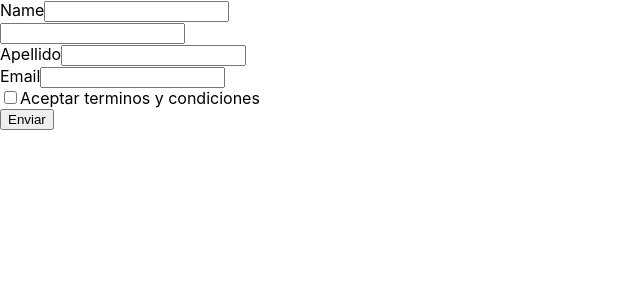
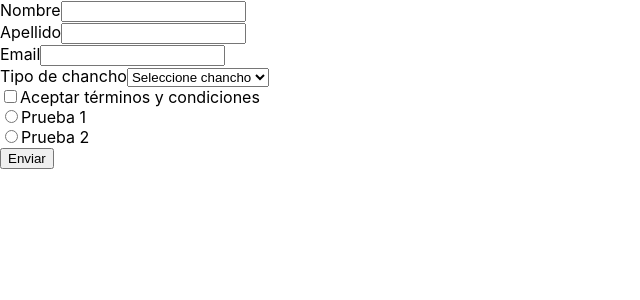
Before and after one commit to ignacioramirez00/React-formik, a React (Create React App) app: page / in a window 1280 px wide. Shown: the top 300 px of the page, without its empty margins (0-640 px from the left). Built offline with nearby package versions, Linux system fonts and the light colour scheme.

Commit message:
componentes input-radio-select implementados con formik

```diff
--- a/src/App.js
+++ b/src/App.js
@@ -1,7 +1,9 @@
 import "./App.css";
-import { Formik, Form, Field, ErrorMessage } from "formik";
+import { Formik, Form } from "formik";
 import TextInput from "./components/TextInput";
 import Checkbox from "./components/Checkbox";
+import Select from "./components/Select";
+import Radio from "./components/Radio";
 
 function App() {
   // Define la función validate fuera de `return`
@@ -25,6 +27,10 @@ function App() {
       errors.email = "Email no válido";
     }
 
+    if (!values.radio) {
+      errors.radio = "Requerido";
+    }
+
     return errors;
   };
 
@@ -34,26 +40,27 @@ function App() {
         name: "",
         lastname: "",
         email: "",
+        radio: "",
       }}
       validate={validate}
       onSubmit={(values) => console.log(values)}
     >
       <Form>
-        <TextInput name="name" label="Name" />
-        <Field name="name" type="text" className="input" />
-        <ErrorMessage name="name" />
-        <br />
-        <label htmlFor="lastname">Apellido</label>
-        <Field name="lastname" type="text" />
-        <ErrorMessage name="lastname" />
-        <br />
-        <label htmlFor="email">Email</label>
-        <Field name="email" type="email" />
-        <ErrorMessage name="email" />
-        <br />
-        <Checkbox name="accept">
-          Aceptar terminos y condiciones
-        </Checkbox>
+        <TextInput name="name" label="Nombre" />
+        <TextInput name="lastname" label="Apellido" />
+        <TextInput name="email" label="Email" type="email" />
+        <Select label="Tipo de chancho" name="chancho">
+          <option value="">Seleccione chancho</option>
+          <option value="felipe">Felipe</option>
+          <option value="jorge">Jorge</option>
+        </Select>
+        <Checkbox name="accept">Aceptar términos y condiciones</Checkbox>
+        <Radio name="radio" value="prueba 1" label="Prueba 1">
+          Prueba 1
+        </Radio>
+        <Radio name="radio" value="prueba 2" label="Prueba 2">
+          Prueba 2
+        </Radio>
         <button type="submit">Enviar</button>
       </Form>
     </Formik>
--- /dev/null
+++ b/src/components/Radio.js
@@ -0,0 +1,14 @@
+import { Field } from "formik";
+
+function Radio({ name, value, label }) {
+  return (
+    <div>
+      <label>
+        <Field type="radio" name={name} value={value} />
+        {label}
+      </label>
+    </div>
+  );
+}
+
+export default Radio;
--- /dev/null
+++ b/src/components/Select.js
@@ -0,0 +1,14 @@
+import { useField } from "formik";
+
+const Select = ({label, ...props}) => {
+    const [field,meta] = useField(props);
+    return (
+        <div>
+            <label>{label}</label>
+            <select {...field} {...props} />
+            {meta.touched && meta.error ? <div>{meta.error}</div> : null}
+        </div>
+    )
+}
+
+export default Select
```
